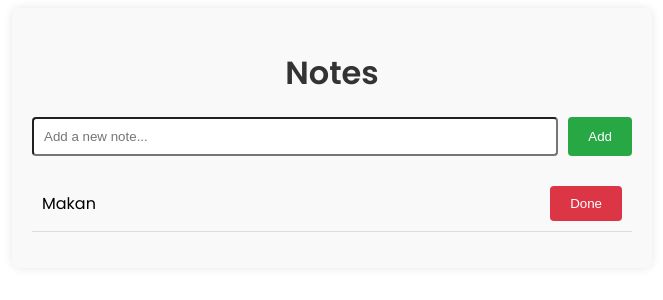
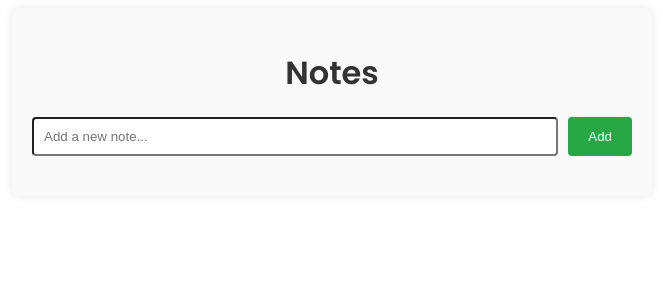
Before and after one commit to luthfizone/note-app, a React (Vite) app: page / in a window 1280 px wide. Shown: the top 300 px of the page, without its empty margins (308-971 px from the left). Built offline with nearby package versions, Linux system fonts and the light colour scheme.

Commit message:
feat: add note to note list

```diff
--- a/src/App.jsx
+++ b/src/App.jsx
@@ -1,9 +1,26 @@
+import { useState } from "react";
+
 function App() {
+  const [notes, setNotes] = useState([]);
+
+  const addNote = (note) => {
+    /**
+     * add new note to array notes
+     * with spread parameter
+     *
+     * setNotes([...notes, note])
+     *
+     * or can use with manual style
+     */
+    const newNote = [...notes];
+    newNote.push(note);
+    setNotes(newNote);
+  };
   return (
     <div className="app">
       <Header />
-      <InputNotes />
-      <NotesList />
+      <InputNotes addNote={addNote} />
+      <NotesList notes={notes} />
     </div>
   );
 }
@@ -12,27 +29,42 @@ function Header() {
   return <h1 className="header">Notes</h1>;
 }
 
-function InputNotes() {
+function InputNotes({ addNote }) {
+  const [inputValue, setInputValue] = useState("");
+
+  const handleSubmit = (e) => {
+    e.preventDefault();
+
+    if (inputValue.trim()) {
+      addNote(inputValue);
+      setInputValue("");
+    }
+  };
+
   return (
-    <form className="input-form">
+    <form className="input-form" onSubmit={handleSubmit}>
       <input
         type="text"
         name="notes"
         id="notes"
         className="input-field"
         placeholder="Add a new note..."
+        value={inputValue}
+        onChange={(e) => setInputValue(e.target.value)}
       />
       <button className="add-button">Add</button>
     </form>
   );
 }
 
-function NotesList() {
+function NotesList({ notes }) {
   return (
     <ul className="notes-list">
-      <li className="note-item">
-        Makan <button className="done-button">Done</button>
-      </li>
+      {notes.map((note, index) => (
+        <li key={index} className="note-item">
+          {note} <button className="done-button">Done</button>
+        </li>
+      ))}
     </ul>
   );
 }
```
